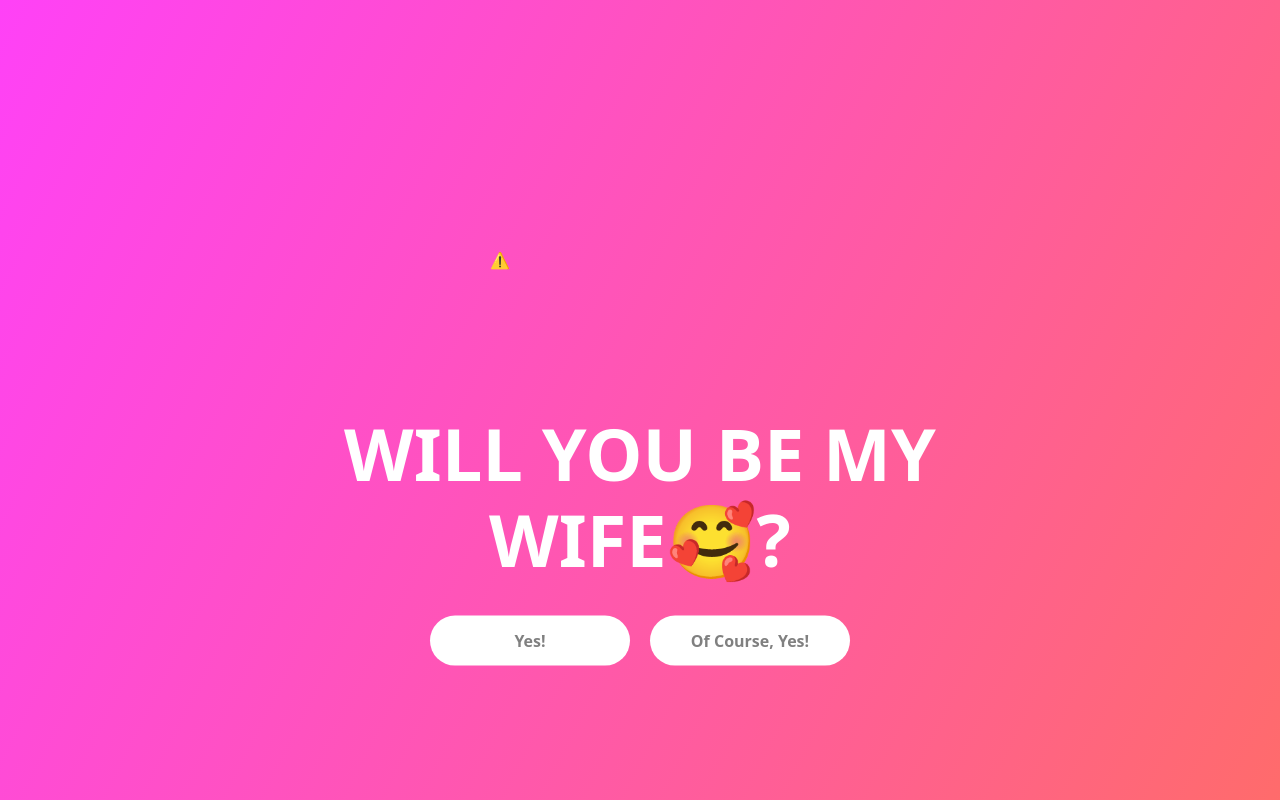
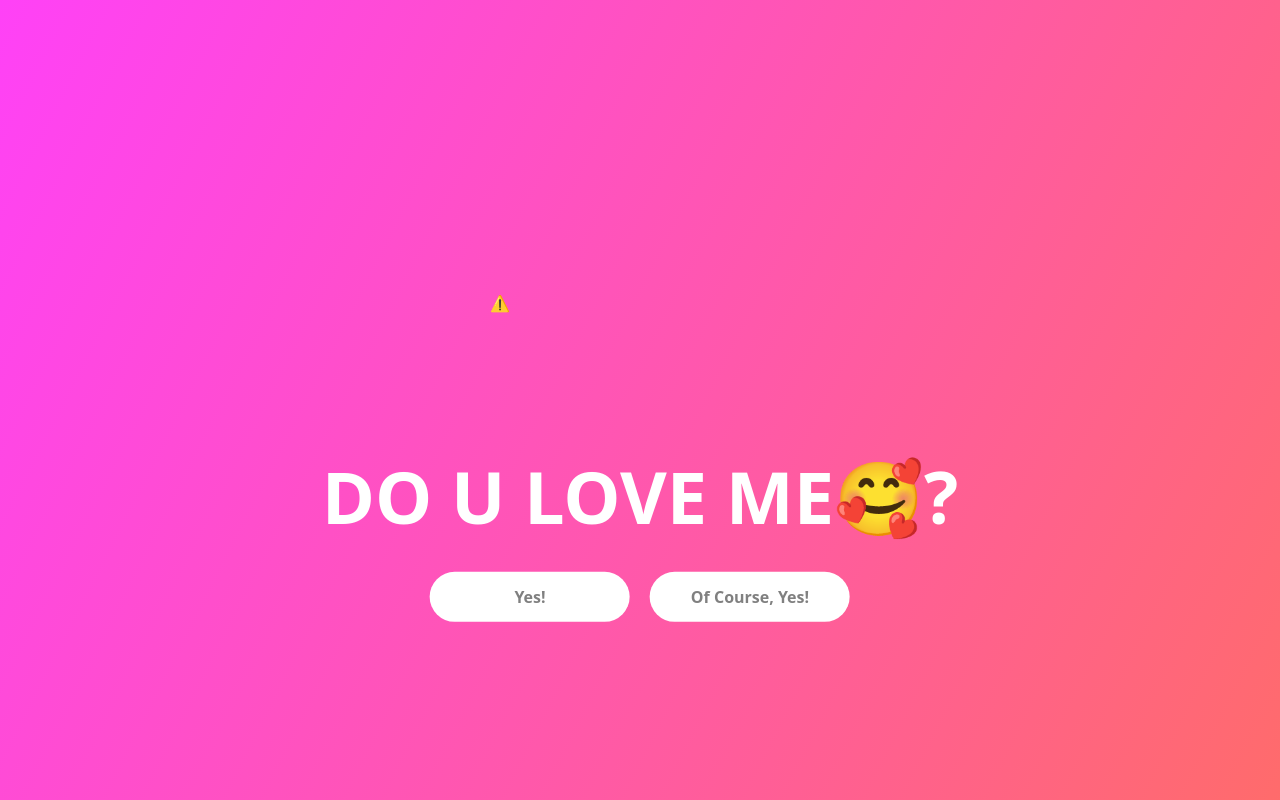
Before and after one commit to DEVILxJOY/Friend, a plain HTML site: page index.html in a window 1280 px wide. Drawn offline with nearby package versions, Linux system fonts and the light colour scheme; no server answers.

Commit message:
Update index.html

```diff
--- a/index.html
+++ b/index.html
@@ -18,7 +18,7 @@
             <div class="d-flex justify-content-center">
                 <lottie-player src="https://assets10.lottiefiles.com/private_files/lf30_mywfoph1.json"  background="transparent"  speed="1"  style="width: 300px; height: 300px;"  loop  autoplay></lottie-player>
             </div>
-                <h1>Will you be my Wife🥰?</h1>
+                <h1>Do U Love Me🥰?</h1>
             <div class="d-flex justify-content-center">
                 <button onclick="propose()" class="btn btn-primary">Yes!</button> <br>
                 <button onclick="propose()" class="btn btn-primary">Of Course, Yes!</button>
```
